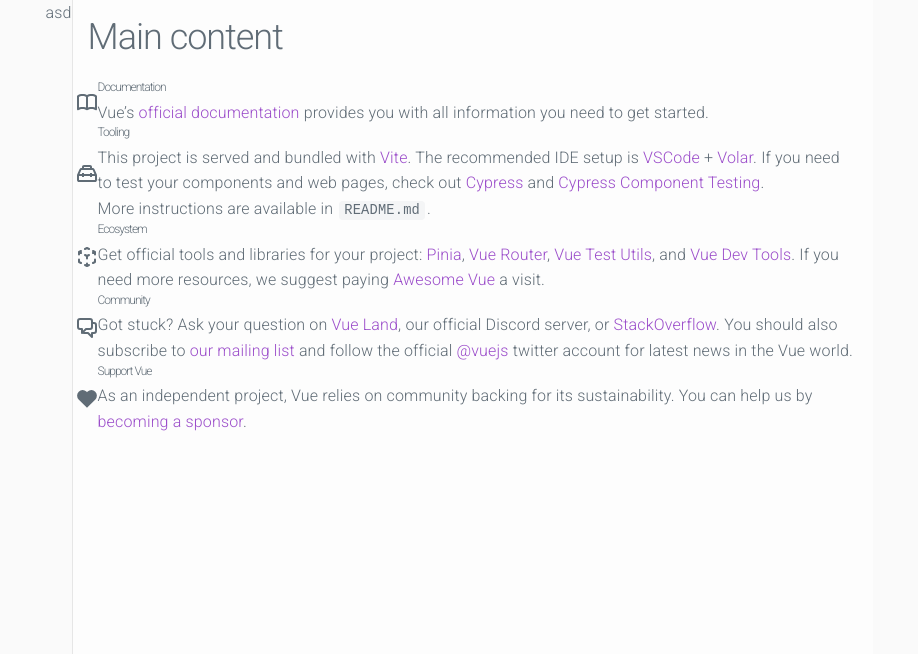
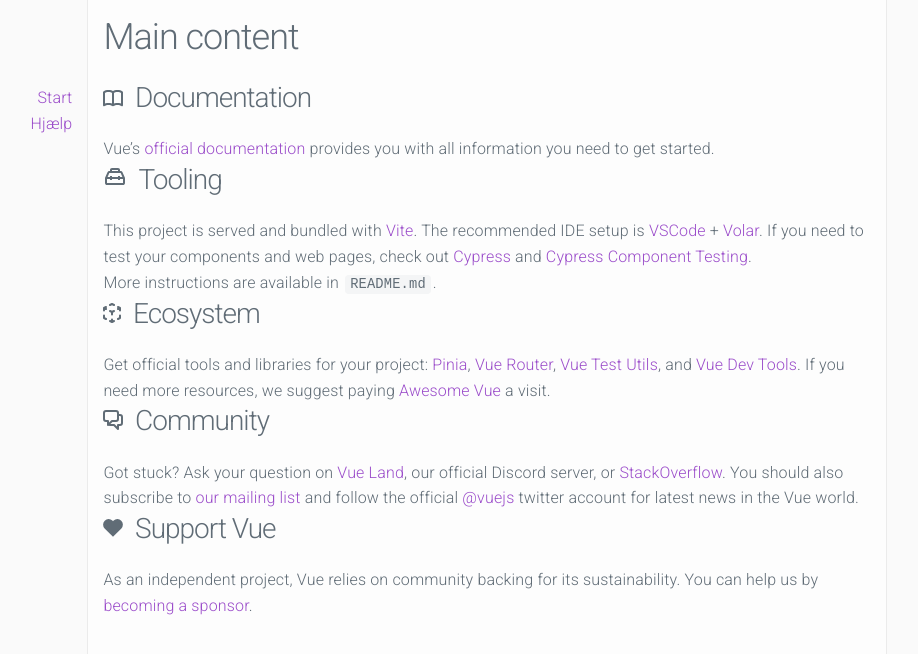
Before and after one commit to Randers-Kommune-Digitalisering/node-red-vue-template, a Vue app in the folder vue/: page / in a window 1280 px wide. Shown: the top 654 px of the page, without its empty margins (181-1099 px from the left). Built offline with nearby package versions, Linux system fonts and the light colour scheme.

Commit message:
CSS adjustments

```diff
--- a/vue/src/components/Content.vue
+++ b/vue/src/components/Content.vue
@@ -19,6 +19,8 @@
 .content
 {
     background-color: rgb(253, 253, 253);
+    border-left: 1px solid rgb(235, 235, 235);
+    border-right: 1px solid rgb(235, 235, 235);
     padding: 15px;
 }
 @media screen and (min-width: 800px)
--- a/vue/src/components/Sidebar.vue
+++ b/vue/src/components/Sidebar.vue
@@ -1,7 +1,10 @@
 <template>
 
     <div class="sidebar">
-        asd
+
+        <a href="/">Start</a>
+        <a href="/">Hjælp</a>
+
     </div>
 
 </template>
@@ -9,6 +12,12 @@
 <style scoped>
 .sidebar {
     background-color: rgb(250, 250, 250);
-    border-right: 1px solid rgb(230, 230, 230);
+
+    display: flex;
+    flex-direction: column;
+    align-items: flex-end;
+
+    padding-right: 15px;
+    padding-top: 85px;
 }
 </style>
--- a/vue/src/components/WelcomeItem.vue
+++ b/vue/src/components/WelcomeItem.vue
@@ -1,87 +1,13 @@
 <template>
   <div class="item">
     <i>
-      <slot name="icon"></slot>
     </i>
     <div class="details">
       <h3>
+        <slot name="icon"></slot>&nbsp;
         <slot name="heading"></slot>
       </h3>
       <slot></slot>
     </div>
   </div>
 </template>
-
-<style scoped>
-.item {
-  margin-top: 2rem;
-  display: flex;
-  position: relative;
-}
-
-.details {
-  flex: 1;
-  margin-left: 1rem;
-}
-
-i {
-  display: flex;
-  place-items: center;
-  place-content: center;
-  width: 32px;
-  height: 32px;
-
-  color: var(--color-text);
-}
-
-h3 {
-  font-size: 1.2rem;
-  font-weight: 500;
-  margin-bottom: 0.4rem;
-  color: var(--color-heading);
-}
-
-@media (min-width: 1024px) {
-  .item {
-    margin-top: 0;
-    padding: 0.4rem 0 1rem calc(var(--section-gap) / 2);
-  }
-
-  i {
-    top: calc(50% - 25px);
-    left: -26px;
-    position: absolute;
-    border: 1px solid var(--color-border);
-    background: var(--color-background);
-    border-radius: 8px;
-    width: 50px;
-    height: 50px;
-  }
-
-  .item:before {
-    content: ' ';
-    border-left: 1px solid var(--color-border);
-    position: absolute;
-    left: 0;
-    bottom: calc(50% + 25px);
-    height: calc(50% - 25px);
-  }
-
-  .item:after {
-    content: ' ';
-    border-left: 1px solid var(--color-border);
-    position: absolute;
-    left: 0;
-    top: calc(50% + 25px);
-    height: calc(50% - 25px);
-  }
-
-  .item:first-of-type:before {
-    display: none;
-  }
-
-  .item:last-of-type:after {
-    display: none;
-  }
-}
-</style>
```
